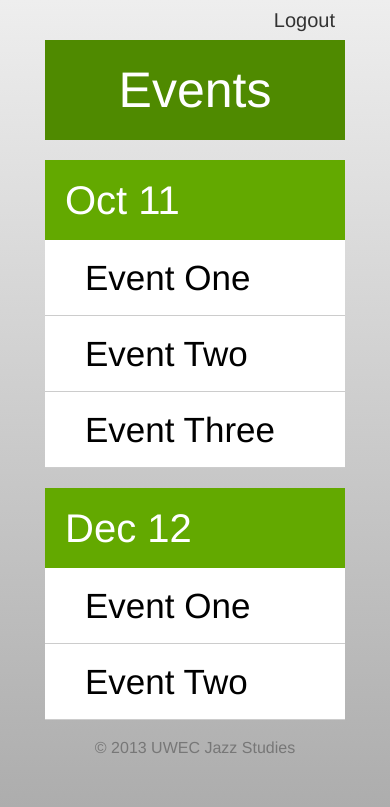
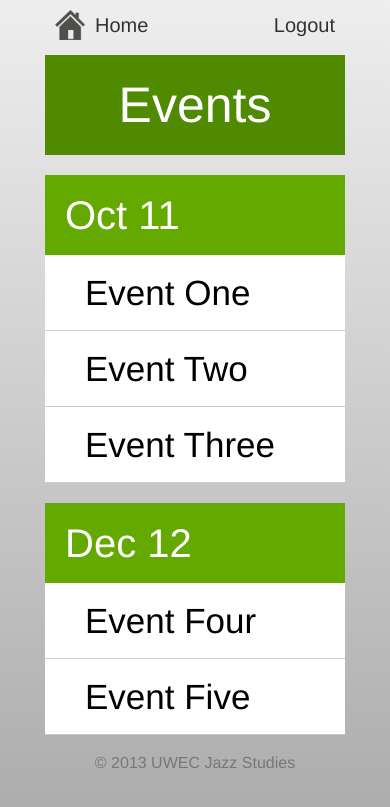
Before and after one commit to MitchWood/Adjazzicator, a PHP site: page /events.php in a window 390 px wide. Shown: the top 807 px of the page. Run offline with PHP 8.4, Linux system fonts and the light colour scheme; the visitor is signed in with stand-in values (Sample User, id 1).

Commit message:
smoothed event detail animation, added home button across pages

```diff
--- a/adjudicator.php
+++ b/adjudicator.php
@@ -1,12 +1,12 @@
 
 <?php
-	$title = 'Adjudicator Portal | Documents';
+	$title = 'Adjudicator Portal | Home';
 	include "header.php";
 
 	include "verifylogin.php"
 ?>
 
-	<?php include "logout_button.php" ?>
+	<?php include "top_Buttons.php" ?>
 
 	<div class="container row">
 		<div class="sixteen columns header">
--- a/awards.php
+++ b/awards.php
@@ -6,7 +6,7 @@
 	include "verifylogin.php"
 ?>
 
-	<?php include "logout_button.php" ?>
+	<?php include "top_Buttons.php" ?>
 
 	<div class="container row">
 		<div class="sixteen columns header">
--- a/documents.php
+++ b/documents.php
@@ -6,7 +6,7 @@
 	include "verifylogin.php"
 ?>
 
-	<?php include "logout_button.php" ?>
+	<?php include "top_Buttons.php" ?>
 
 	<div class="container row">
 		<div class="sixteen columns header">
--- a/events.php
+++ b/events.php
@@ -1,17 +1,17 @@
 
 <?php
-	$title = 'Adjudicator Portal | Documents';
+	$title = 'Adjudicator Portal | Events';
 	include "header.php";
 
 	include "verifylogin.php"
 ?>
 
 
-	<?php include "logout_button.php" ?>
+	<?php include "top_Buttons.php" ?>
 
 	<div class="container row">
-		<div class="sixteen columns header short">
-			<div class="title short">Events</div>
+		<div class="sixteen columns header">
+			<div class="title">Events</div>
 		</div>
 	</div>
 
@@ -23,40 +23,44 @@
 	<div class="container row">
 
 		<?php
-			$school = "Someville High";
+			$id = "event1";
+			$school = "Someville High School";
 			$director = "John Doe";
 			$class = "AA";
 			$type = "Sightreading";
 			$location = "Room 215";
 		?>
-		<div class="sixteen columns listElement" id="event1" onclick="showDetails('event1')">
+		<div class="sixteen columns listElement" id="<?php echo $id ?>" onclick="showDetails('<?php echo $id ?>','<?php echo $school ?>','<?php echo $director ?>','<?php echo $class ?>','<?php echo $type ?>','<?php echo $location ?>')">
 			<div class="listElementText">Event One</div>
 		</div>
 		<div id="eventDetailsevent1"></div>
 
 		<?php
-			$school = "Someville High";
-			$director = "John Doe";
-			$class = "B";
+			$id = "event2";
+			$school = "North High School";
+			$director = "Jane Doe";
+			$class = "AA";
 			$type = "Sightreading";
 			$location = "Room 225";
 		?>
-		<div class="sixteen columns listElement" id="event1" onclick="showDetails('event2')">
+		<div class="sixteen columns listElement" id="<?php echo $id ?>" onclick="showDetails('<?php echo $id ?>','<?php echo $school ?>','<?php echo $director ?>','<?php echo $class ?>','<?php echo $type ?>','<?php echo $location ?>')">
 			<div class="listElementText">Event Two</div>
 		</div>
 		<div id="eventDetailsevent2"></div>
 
 		<?php
-			$school = "Someville High";
-			$director = "John Doe";
-			$class = "AA";
+			$id = "event3";
+			$school = "Memorial High School";
+			$director = "William OKeafe";
+			$class = "A";
 			$type = "Sightreading";
-			$location = "Room 215";
+			$location = "Room 113";
 		?>
-		<div class="sixteen columns listElement" id="event1" onclick="showDetails('event3')">
+		<div class="sixteen columns listElement" id="<?php echo $id ?>" onclick="showDetails('<?php echo $id ?>','<?php echo $school ?>','<?php echo $director ?>','<?php echo $class ?>','<?php echo $type ?>','<?php echo $location ?>')">
 			<div class="listElementText">Event Three</div>
 		</div>
 		<div id="eventDetailsevent3"></div>
+
 	</div>
 
 	<div class="container">
@@ -65,48 +69,66 @@
 		</div>
 	</div>
 	<div class="container row">
-		<div class="sixteen columns listElement">
-			<div class="listElementText">Event One</div>
+		<?php
+			$id = "event4";
+			$school = "Someville High School";
+			$director = "John Doe";
+			$class = "AA";
+			$type = "Sightreading";
+			$location = "Room 215";
+		?>
+		<div class="sixteen columns listElement" id="<?php echo $id ?>" onclick="showDetails('<?php echo $id ?>','<?php echo $school ?>','<?php echo $director ?>','<?php echo $class ?>','<?php echo $type ?>','<?php echo $location ?>')">
+			<div class="listElementText">Event Four</div>
 		</div>
-		<div class="sixteen columns listElement">
-			<div class="listElementText">Event Two</div>
+		<div id="eventDetailsevent4"></div>
+
+		<?php
+			$id = "event5";
+			$school = "North High School";
+			$director = "Jane Doe";
+			$class = "AA";
+			$type = "Sightreading";
+			$location = "Room 225";
+		?>
+		<div class="sixteen columns listElement" id="<?php echo $id ?>" onclick="showDetails('<?php echo $id ?>','<?php echo $school ?>','<?php echo $director ?>','<?php echo $class ?>','<?php echo $type ?>','<?php echo $location ?>')">
+			<div class="listElementText">Event Five</div>
 		</div>
+		<div id="eventDetailsevent5"></div>
 
 	</div>
 
 
 	<script>
-		function showDetails(eventID) {
+		function showDetails(eventID, school, director, eventClass, type, location) {
 	        var $eventDetails = $("#eventDetails" + eventID);
 	        if($eventDetails.html() == "") {
-	        	// alert('<?php echo $school ?>');
 	        	var string = [
 	        					'<div class="eventDetail">',
-									'<b>School: </b>' + '<?php echo $school ?>',
+									'<b>School: </b>' + school,
 								'</div>',
 								'<div class="eventDetail">',
-									'<b>Director: </b>' + '<?php echo $director ?>',
+									'<b>Director: </b>' + director,
 								'</div>',
 								'<div class="eventDetail">',
-									'<b>Class: </b>' + '<?php echo $class ?>',
+									'<b>Class: </b>' + eventClass,
 								'</div>',
 								'<div class="eventDetail">',
-									'<b>Event Type: </b>' + '<?php echo $type ?>',
+									'<b>Event Type: </b>' + type,
 								'</div>',
 								'<div class="eventDetail">',
-									'<b>Location: </b>' + '<?php echo $location ?>',
+									'<b>Location: </b>' + location,
 								'</div>',
 								'<div class="center-content">',
 									'<a href="" class="enterEventButton">Enter Event</a>',
 								'</div>'
-							 ].join('\n');
+							 ].join(' ');
+	            var $frame = $(string);
+	            $eventDetails.animate({height:'320'});
+	            $eventDetails.html($frame);
+	        } else {
+	        	$eventDetails.animate({height:'0'});
+	            $eventDetails.html("");
 
-	            var $frame = $(string);
-	            $eventDetails.html($frame);
-	            $eventDetails.animate({height:'320'});
-	        } else {
-	            $eventDetails.html("");
-	            $eventDetails.animate({height:'0'});
 	        }
 	    }
     </script>
--- a/logout_button.php
+++ /dev/null
@@ -1,7 +0,0 @@
-<div class="container sixteen columns">
-	<div id="loginButton">
-
-		<a href="logout.php">Logout</a>
-
-	</div>
-</div>
--- a/stylesheets/layout.css
+++ b/stylesheets/layout.css
@@ -5,7 +5,7 @@ html, body {
 /* Login Stuff */
 
 #loginButton {
-	margin-top: 10px;
+	margin-top: 15px;
 	margin-right: 10px;
 	float: right;
 	font-size: 20px;
@@ -35,9 +35,23 @@ html, body {
 /* Header */
 
 .header {
-	margin-top: 20px;
+	margin-top: 10px;
 	padding: 25px 0px;
 	background-color: rgb(79, 138, 0);
+}
+
+.homeButton {
+	float: left;
+	width: 30px;
+	margin-top: 10px;
+	margin-left: 10px;
+}
+
+.homeButtonText {
+	float: left;
+	font-size: 20px;
+	margin-left: 10px;
+	margin-top: 15px;
 }
 
 .title {
@@ -167,6 +181,10 @@ div[id^=eventDetails] {
 		margin-bottom: 10px;
 	}
 
+	.header {
+		margin-top: 10px !important;
+	}
+
 	.tile {
 		margin-bottom: 20px !important;
 	}
@@ -184,7 +202,7 @@ div[id^=eventDetails] {
 	}
 
 	.header {
-		margin-top: 20px !important;
+		margin-top: 10px !important;
 	}
 
 	.tile {
@@ -225,6 +243,7 @@ div[id^=eventDetails] {
 
 /* Tablet: Design for a width of 768px */
 @media only screen and (min-width: 768px) and (max-width: 959px) {
+
 	.listHeaderText {
 		font-size: 50px;
 		margin-left: 30px;
--- /dev/null
+++ b/top_Buttons.php
@@ -0,0 +1,9 @@
+<div class="container sixteen columns">
+	<a href="index.php">
+		<img src="/images/home.png" class="homeButton"></img>
+		<div class="homeButtonText">Home</div>
+	</a>
+	<div id="loginButton">
+		<a href="logout.php">Logout</a>
+	</div>
+</div>
```
Also changed, not shown: README.md, images/home.png.
